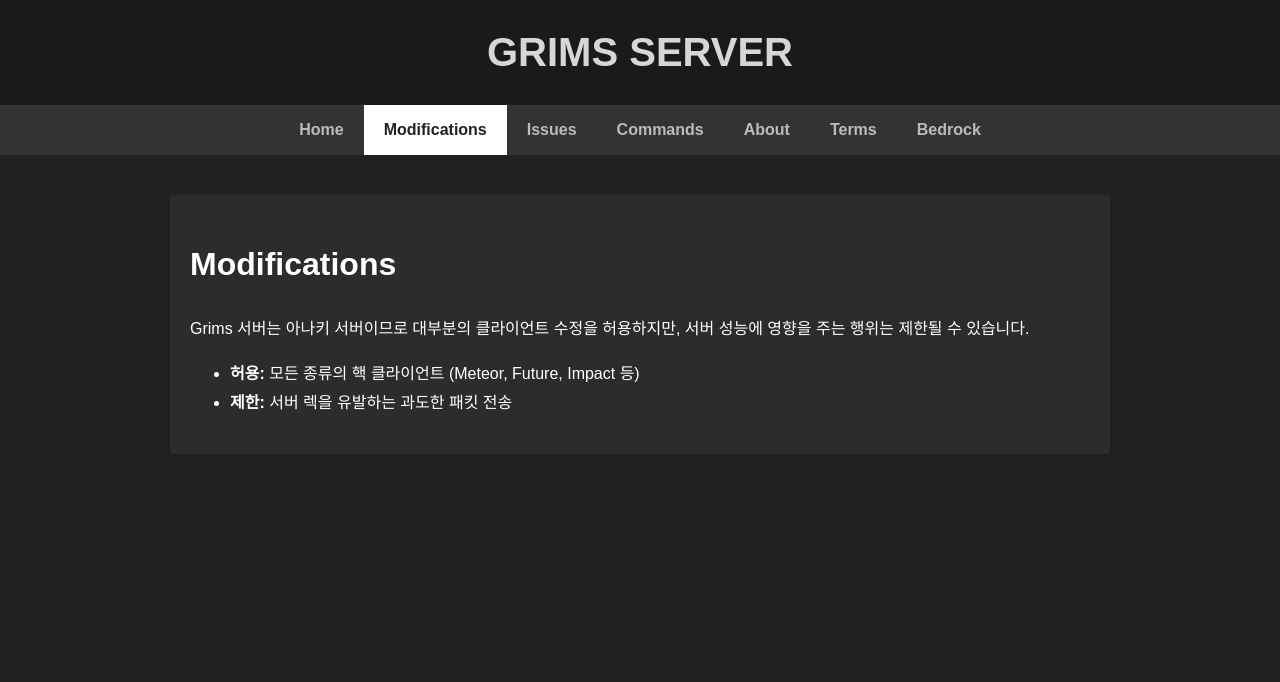
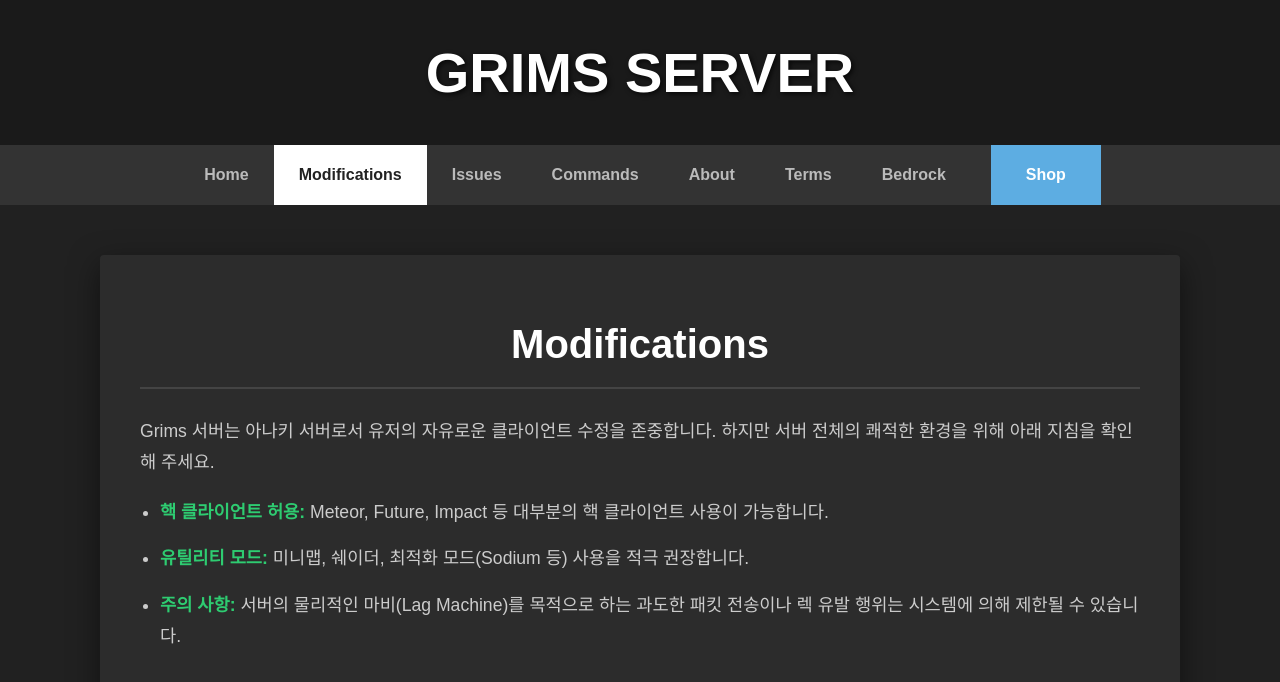
Before and after one commit to Zinna080625/grim, a plain HTML site: page modifications.html in a window 1280 px wide. Shown: the top 682 px of the page. Drawn offline with Linux system fonts and the light colour scheme.

Commit message:
Revamp modifications.html with new styles and content
Updated the HTML structure and styles for the modifications page, enhancing the layout and design elements.

```diff
--- a/modifications.html
+++ b/modifications.html
@@ -1,21 +1,54 @@
 <!DOCTYPE html>
 <html lang="ko">
 <head>
-    <meta charset="UTF-8"><title>Modifications - Grims</title>
-    <style>/* 공통 스타일 */ body { background:#212121; color:white; font-family:sans-serif; margin:0; } header { background:#1a1a1a; padding:30px; text-align:center; } .logo { font-size:2.5rem; font-weight:900; color:#d6d6d6; text-decoration:none; } nav { background:#333; display:flex; justify-content:center; height:50px; align-items:center; } nav a { color:#bbb; text-decoration:none; padding:0 20px; font-weight:bold; } .active { background:#fff; color:#222; height:100%; display:flex; align-items:center; } .container { max-width:900px; margin:40px auto; padding:20px; background:#2c2c2c; border-radius:4px; line-height:1.8; }</style>
+    <meta charset="UTF-8">
+    <meta name="viewport" content="width=device-width, initial-scale=1.0">
+    <title>Modifications - Grims Server</title>
+    <style>
+        /* 모든 페이지 공통 디자인 */
+        body { background-color: #212121; color: white; font-family: Arial, sans-serif; margin: 0; }
+        header { background: #1a1a1a; padding: 40px 0; text-align: center; }
+        .logo { font-size: 3.5rem; font-weight: bold; color: #fff; text-shadow: 2px 2px 5px rgba(0,0,0,0.7); text-decoration: none; }
+        nav { background: #333; display: flex; justify-content: center; height: 60px; align-items: center; }
+        nav a { color: #bbb; text-decoration: none; padding: 0 25px; font-weight: bold; height: 100%; display: flex; align-items: center; }
+        nav a:hover { background: #444; color: white; }
+        nav a.active { background: #fff; color: #222; }
+
+        /* Shop 버튼 스타일 */
+        .shop-btn { background-color: #5dade2; color: white !important; margin-left: 20px; height: 60px; padding: 0 35px; }
+        .shop-btn:hover { background-color: #3498db; }
+
+        /* 본문 컨테이너 */
+        .container { max-width: 1000px; margin: 50px auto; padding: 40px; background: #2c2c2c; border-radius: 4px; box-shadow: 0 10px 30px rgba(0,0,0,0.5); }
+        h1 { border-bottom: 2px solid #444; padding-bottom: 20px; text-align: center; font-size: 2.5rem; }
+        .content { line-height: 1.8; color: #ccc; font-size: 1.1rem; }
+        ul { padding-left: 20px; }
+        li { margin-bottom: 15px; }
+        b { color: #2ecc71; }
+    </style>
 </head>
 <body>
     <header><a href="index.html" class="logo">GRIMS SERVER</a></header>
     <nav>
-        <a href="index.html">Home</a><a href="modifications.html" class="active">Modifications</a><a href="issues.html">Issues</a><a href="commands.html">Commands</a><a href="about.html">About</a><a href="terms.html">Terms</a><a href="bedrock.html">Bedrock</a>
+        <a href="index.html">Home</a>
+        <a href="modifications.html" class="active">Modifications</a>
+        <a href="issues.html">Issues</a>
+        <a href="commands.html">Commands</a>
+        <a href="about.html">About</a>
+        <a href="terms.html">Terms</a>
+        <a href="bedrock.html">Bedrock</a>
+        <a href="https://discord.gg/8McnUtDGmQ" target="_blank" class="shop-btn">Shop</a>
     </nav>
     <div class="container">
         <h1>Modifications</h1>
-        <p>Grims 서버는 아나키 서버이므로 대부분의 클라이언트 수정을 허용하지만, 서버 성능에 영향을 주는 행위는 제한될 수 있습니다.</p>
-        <ul>
-            <li><b>허용:</b> 모든 종류의 핵 클라이언트 (Meteor, Future, Impact 등)</li>
-            <li><b>제한:</b> 서버 렉을 유발하는 과도한 패킷 전송</li>
-        </ul>
+        <div class="content">
+            <p>Grims 서버는 아나키 서버로서 유저의 자유로운 클라이언트 수정을 존중합니다. 하지만 서버 전체의 쾌적한 환경을 위해 아래 지침을 확인해 주세요.</p>
+            <ul>
+                <li><b>핵 클라이언트 허용:</b> Meteor, Future, Impact 등 대부분의 핵 클라이언트 사용이 가능합니다.</li>
+                <li><b>유틸리티 모드:</b> 미니맵, 쉐이더, 최적화 모드(Sodium 등) 사용을 적극 권장합니다.</li>
+                <li><b>주의 사항:</b> 서버의 물리적인 마비(Lag Machine)를 목적으로 하는 과도한 패킷 전송이나 렉 유발 행위는 시스템에 의해 제한될 수 있습니다.</li>
+            </ul>
+        </div>
     </div>
 </body>
 </html>
```
